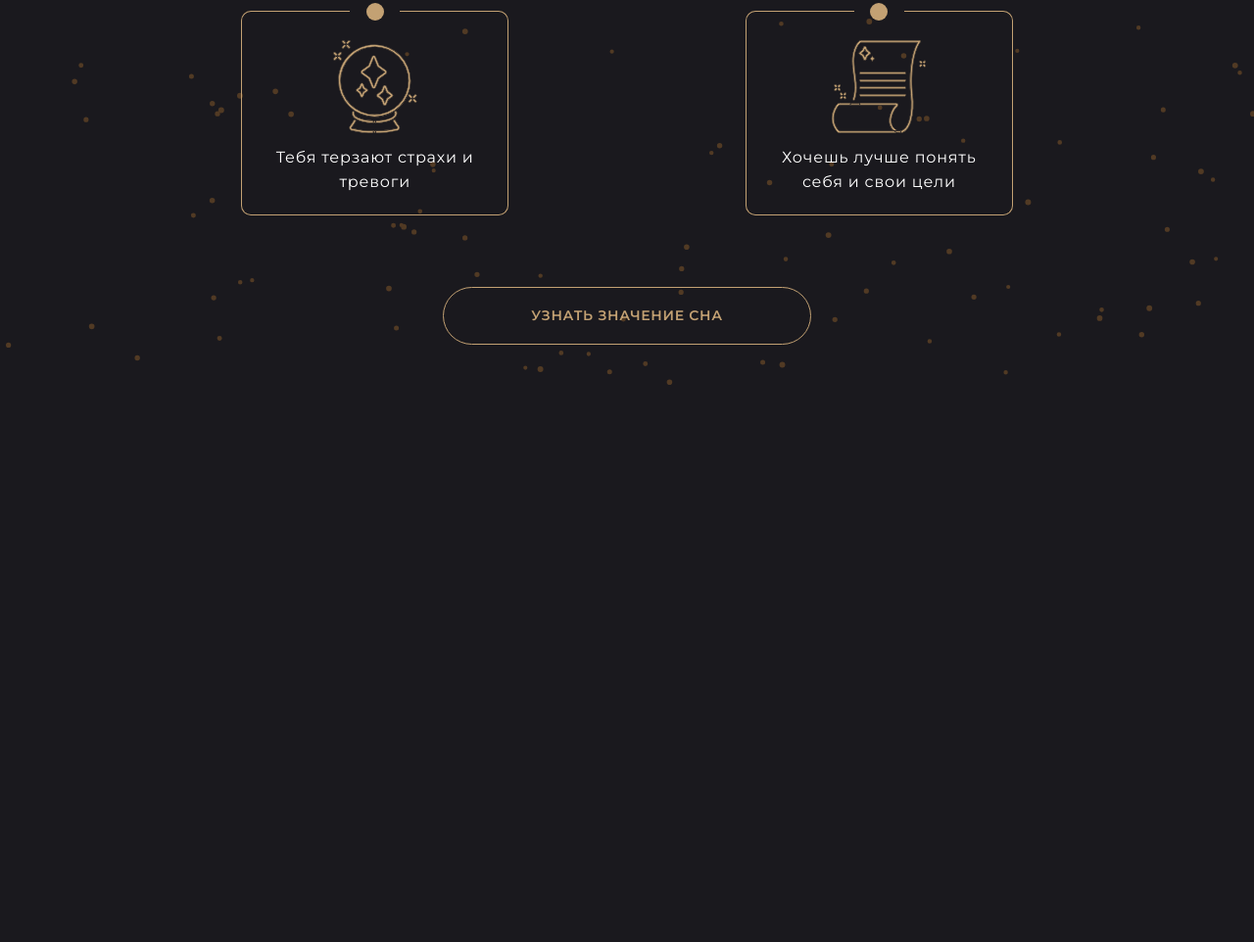
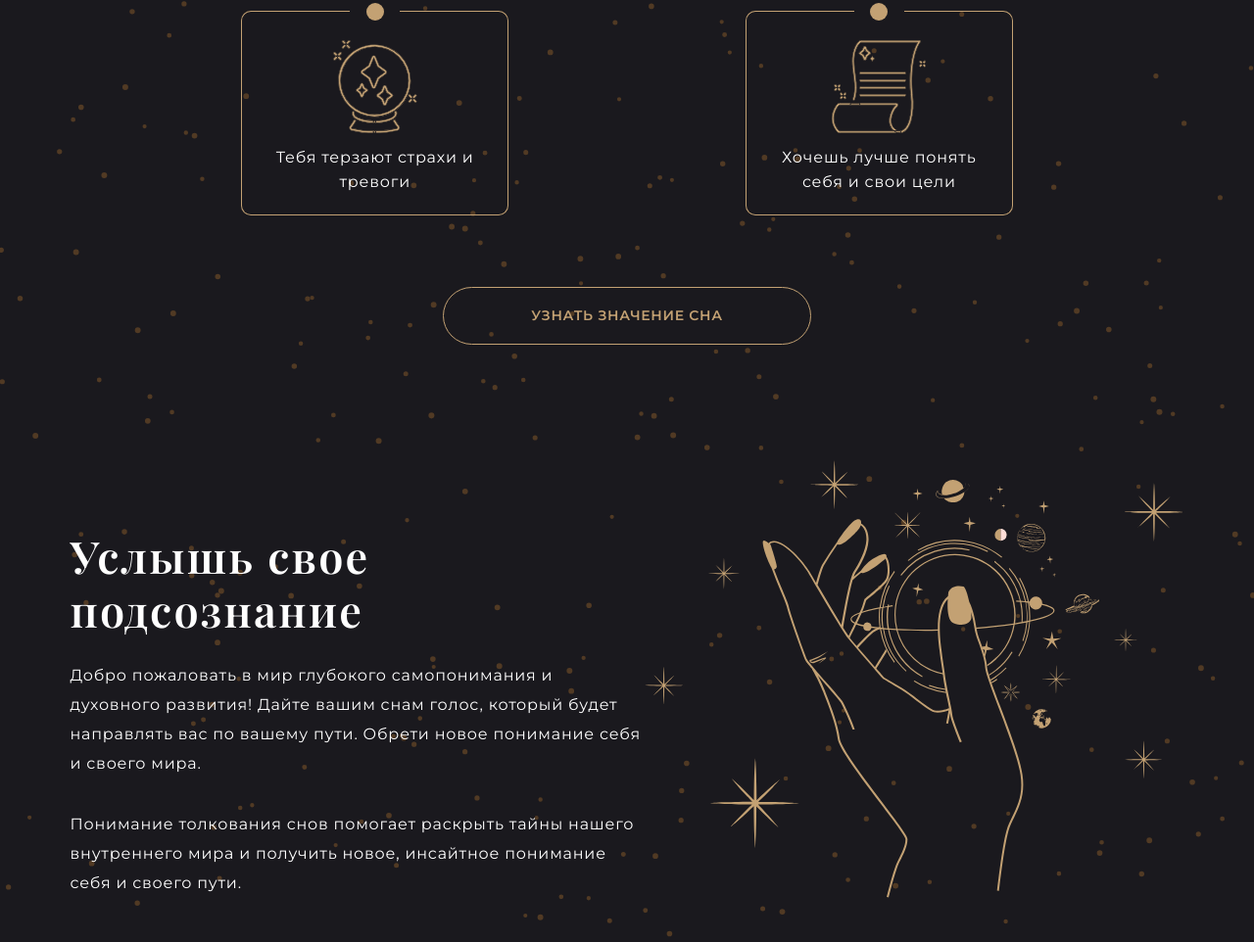
Before and after one commit to uzinok/dream_book-for_API, a website: page src/index.html in a window 1280 px wide. Shown: the part 1769-2731 px from the top of the page at 98% size. Before the commit the page ends 2166 px from the top, so only its background shows below. Drawn offline with nearby package versions, Linux system fonts and the light colour scheme; files that its build step writes are made by us from their sources.

Commit message:
делает блок .listen

```diff
--- a/src/index.html
+++ b/src/index.html
@@ -88,6 +88,16 @@
 				</div>
 			</section>
 
+			<section class="listen">
+				<div class="wrap">
+					<div class="listen__content">
+						<h2 class="listen__title">Услышь свое подсознание</h2>
+						<p>Добро пожаловать в мир глубокого самопонимания и духовного развития! Дайте вашим снам голос, который будет направлять вас по вашему пути. Обрети новое понимание себя и своего мира.</p>
+						<p>Понимание толкования снов помогает раскрыть тайны нашего внутреннего мира и получить новое, инсайтное понимание себя и своего пути.</p>
+					</div>
+				</div>
+			</section>
+
 		</main>
 	</div>
 
--- /dev/null
+++ b/src/styles/blocks/listen.scss
@@ -0,0 +1,64 @@
+.listen {
+	padding-top: 45px;
+	padding-bottom: 45px;
+
+	@media (min-width: $min-lg) {
+		padding-top: 73px;
+	}
+
+	& .wrap {
+		@media (min-width: 800px) {
+			display: flex;
+			align-items: flex-end;
+		}
+
+		&::after {
+			content: '';
+			display: block;
+			width: 100%;
+			max-width: 551px;
+			margin-right: auto;
+			margin-left: auto;
+			background-image: url(../../img/hand.svg);
+			background-repeat: no-repeat;
+			background-position: center;
+			background-size: contain;
+			aspect-ratio: 551 / 447;
+		}
+	}
+}
+
+.listen__title {
+	margin: 0 0 20px;
+	font-weight: 600;
+	font-size: 30px;
+	line-height: 40px;
+	font-family: "Playfair Display", serif;
+	letter-spacing: 0.05em;
+
+	@media (min-width: 900px) {
+		margin-bottom: 25px;
+		font-size: 45px;
+		line-height: 55px;
+	}
+}
+
+.listen__content {
+
+	@media (min-width: 800px) {
+		width: 65%;
+	}
+	& p {
+		margin: 0 0 2em;
+		line-height: 25px;
+		letter-spacing: 0.05em;
+
+		@media (min-width: $min-lg) {
+			line-height: 30px;
+		}
+
+		&:last-of-type {
+			margin-bottom: 0;
+		}
+	}
+}
--- a/src/styles/main.scss
+++ b/src/styles/main.scss
@@ -10,3 +10,4 @@
 @import './blocks/hero.scss';
 @import './blocks/quote.scss';
 @import './blocks/when.scss';
+@import './blocks/listen.scss';
```
